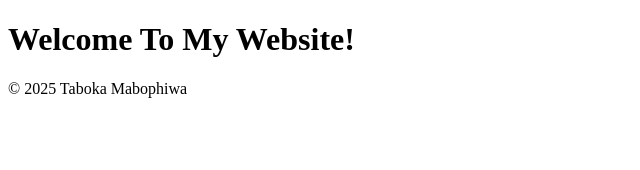
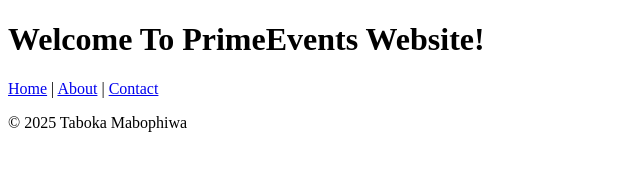
Before and after one commit to bida25-112/PrimeEvents, a plain HTML site: page index.html in a window 1280 px wide. Shown: the whole page, without its empty margins (0-640 px from the left). Drawn offline with Linux system fonts and the light colour scheme.

Commit message:
added navigation

```diff
--- a/index.html
+++ b/index.html
@@ -8,7 +8,16 @@
 </head>
 <body>
     <header>
-        <H1>Welcome To My Website!</H1>
+        <H1>Welcome To  PrimeEvents Website!</H1>
+          <nav>
+
+            <a href="index.html">Home</a> |
+
+            <a href="about.html">About</a> |
+
+            <a href="contact.html">Contact</a>
+
+        </nav>
     </header>
     <main>
    </main>
```
